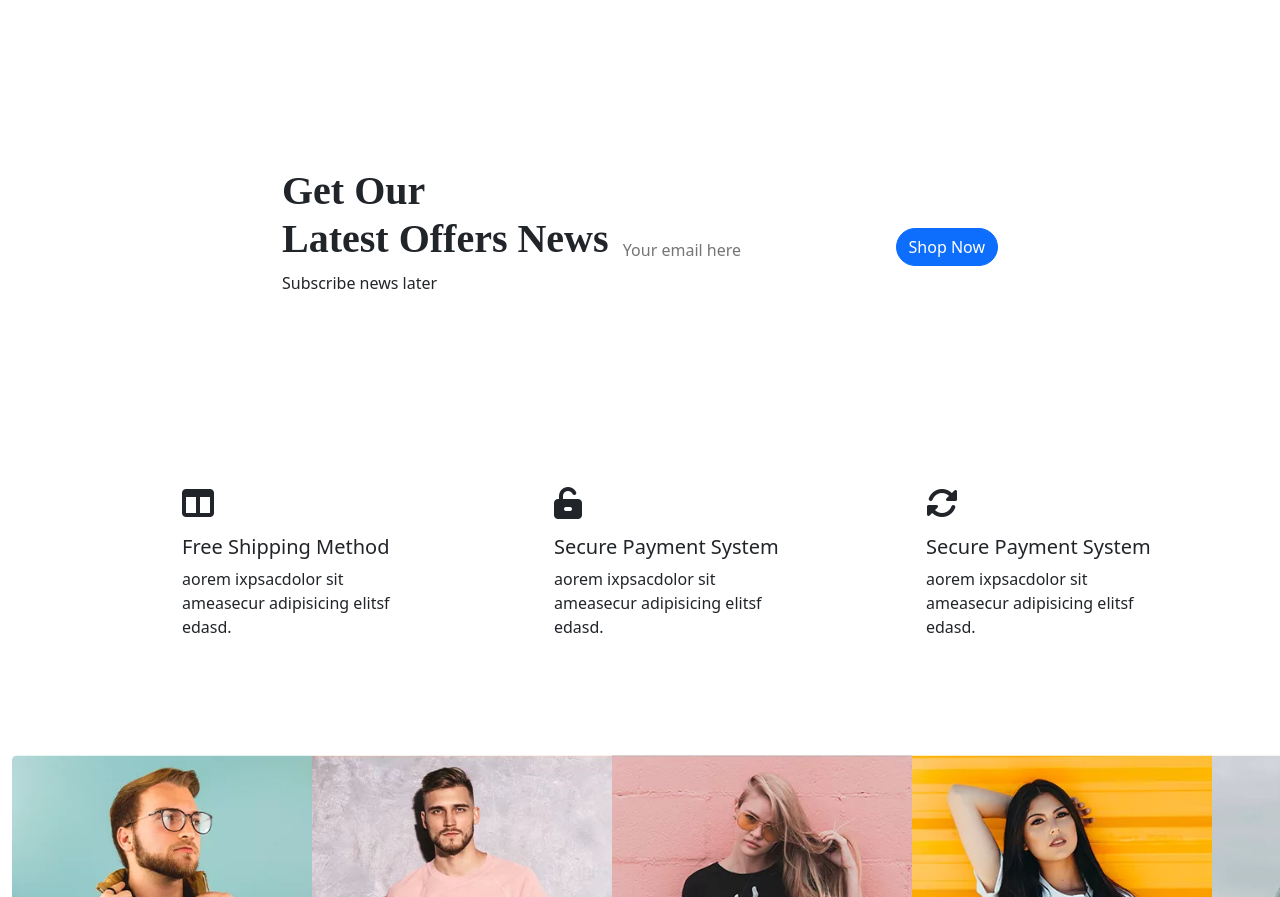
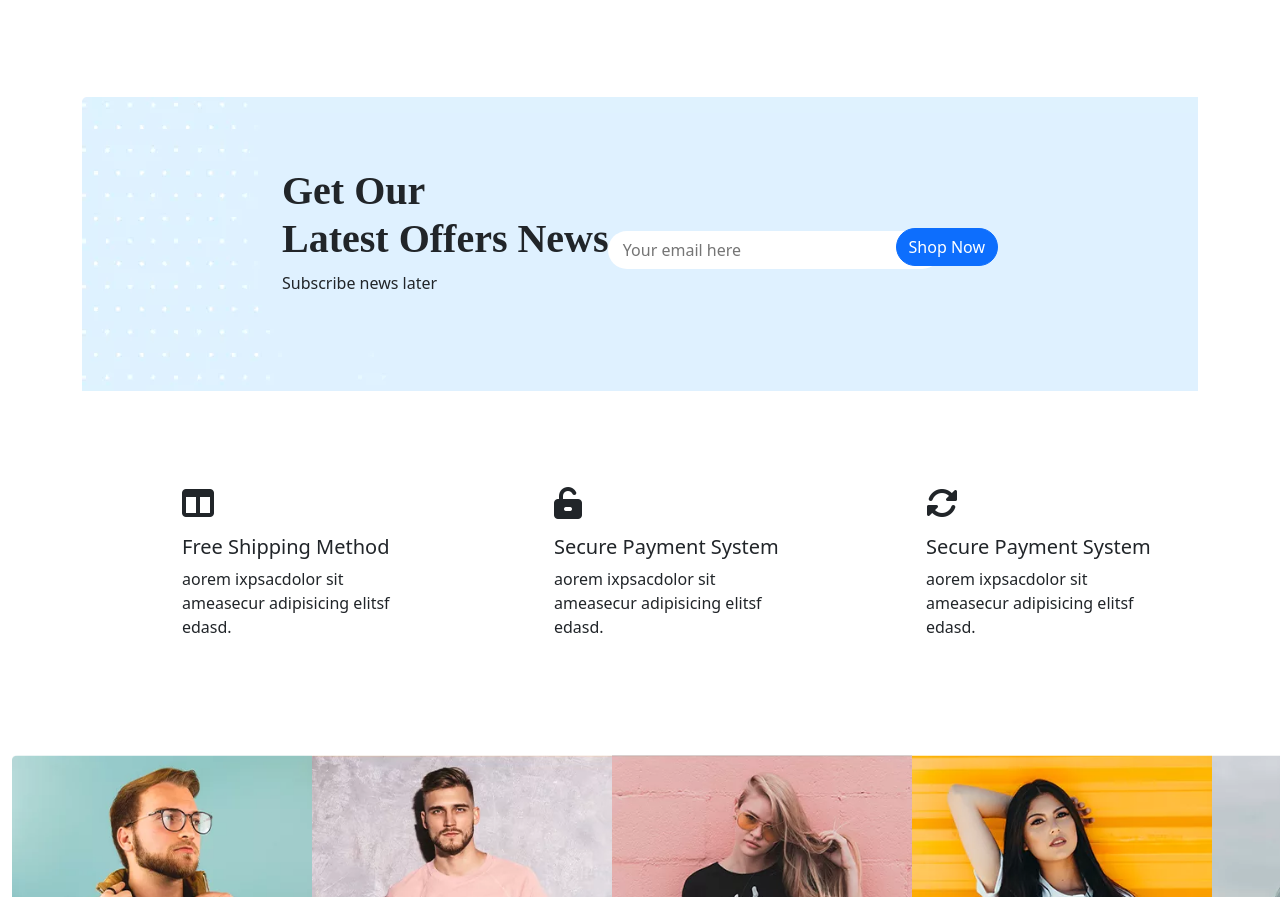
Before and after one commit to sivasainath-reddy/online-shopping, a plain HTML site: page index.html in a window 1280 px wide. Shown: the part 4085-4982 px from the top of the page. Drawn offline with nearby package versions, Linux system fonts and the light colour scheme.

Commit message:
Update index.html

```diff
--- a/index.html
+++ b/index.html
@@ -298,7 +298,7 @@
 <!-- ......................................subscribe for latest news............................... -->
 <section style="margin-top: 100px; display: flex;">
   <div class="container">
-  <div style="background-image: url(../Asset/collection/latest-offer.png);padding-left: 200px;padding-top: 70px;padding-bottom: 80px;margin-bottom: 100px;">
+  <div style="background-image: url(latest-offer.png);padding-left: 200px;padding-top: 70px;padding-bottom: 80px;margin-bottom: 100px;">
     <h3 style="font-family: 'Times New Roman', Times, serif;font-weight: bolder;font-size: 40px;">Get Our <br> Latest Offers News</h3>
     <p>Subscribe news later</p>
     <div>
```
